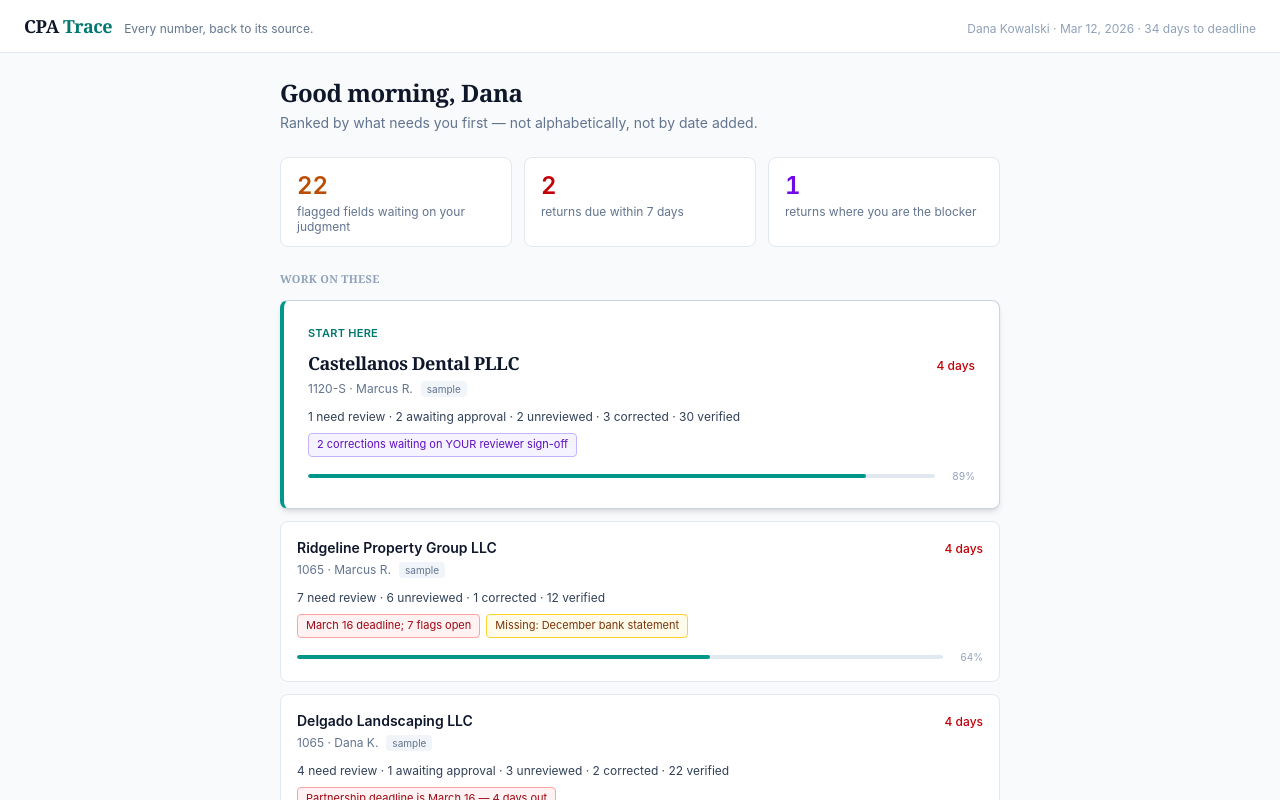
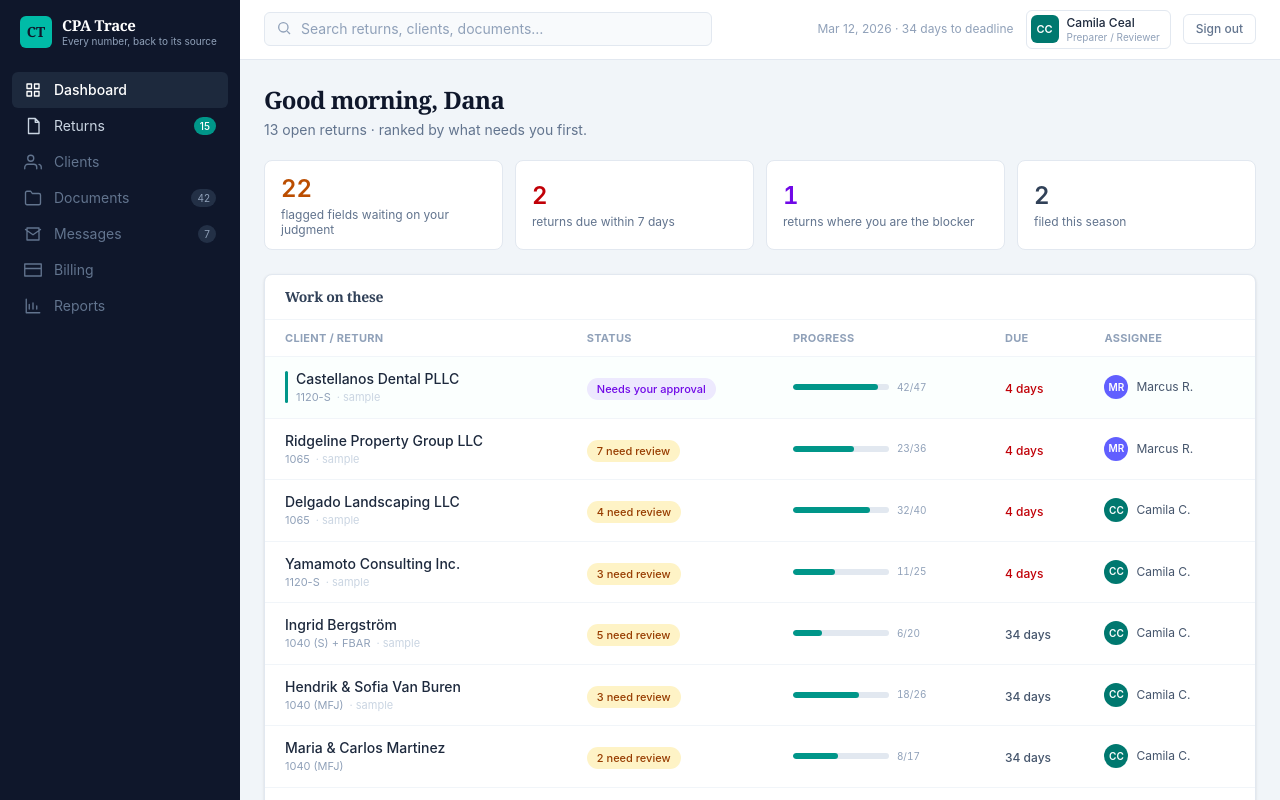
Before and after one commit to Hemanath17/cpatrace, a React (Vite) app: page / in a window 1280 px wide. Shown: the top 800 px of the page. Built offline with nearby package versions, Linux system fonts and the light colour scheme.

Commit message:
Modifying dashboard

```diff
--- a/src/App.jsx
+++ b/src/App.jsx
@@ -1,23 +1,56 @@
-import { Routes, Route, Link } from 'react-router-dom'
+import { Routes, Route } from 'react-router-dom'
+import Sidebar from './components/Sidebar.jsx'
 import Dashboard from './components/Dashboard.jsx'
 import ReturnReview from './components/ReturnReview.jsx'
 
+function TopBar() {
+  return (
+    <header className="flex items-center gap-4 border-b border-slate-200 bg-white px-6 py-2.5">
+      <div className="relative hidden max-w-md flex-1 md:block">
+        <input
+          type="text"
+          placeholder="Search returns, clients, documents…"
+          className="w-full rounded-md border border-slate-200 bg-slate-50 py-1.5 pl-9 pr-3 text-sm text-slate-700 placeholder:text-slate-400 focus:border-teal-500 focus:bg-white focus:outline-none"
+        />
+        <svg className="absolute left-3 top-2 h-4 w-4 text-slate-400" fill="none" viewBox="0 0 24 24" stroke="currentColor" strokeWidth="2">
+          <circle cx="11" cy="11" r="7" /><path d="m21 21-4.3-4.3" />
+        </svg>
+      </div>
+
+      <div className="ml-auto flex items-center gap-3">
+        <span className="hidden text-xs text-slate-400 sm:inline">
+          Mar 12, 2026 · 34 days to deadline
+        </span>
+        <div className="flex items-center gap-2 rounded-md border border-slate-200 py-1 pl-1 pr-2.5">
+          <span className="flex h-7 w-7 items-center justify-center rounded-md bg-teal-700 text-[11px] font-semibold text-white">
+            CC
+          </span>
+          <div className="leading-tight">
+            <p className="text-xs font-medium text-slate-800">Camila Ceal</p>
+            <p className="text-[10px] text-slate-400">Preparer / Reviewer</p>
+          </div>
+        </div>
+        <button className="rounded-md border border-slate-200 px-3 py-1.5 text-xs font-medium text-slate-500 hover:bg-slate-50">
+          Sign out
+        </button>
+      </div>
+    </header>
+  )
+}
+
 export default function App() {
   return (
-    <div className="min-h-screen bg-slate-50 text-slate-900">
-      <header className="flex items-baseline gap-3 border-b border-slate-200 bg-white px-6 py-3">
-        <Link to="/" className="font-display text-lg font-semibold tracking-tight">
-          CPA<span className="text-teal-700"> Trace</span>
-        </Link>
-        <span className="text-xs text-slate-500">Every number, back to its source.</span>
-        <span className="ml-auto text-xs text-slate-400">
-          Dana Kowalski · Mar 12, 2026 · 34 days to deadline
-        </span>
-      </header>
-      <Routes>
-        <Route path="/" element={<Dashboard />} />
-        <Route path="/return/:id" element={<ReturnReview />} />
-      </Routes>
+    <div className="flex min-h-screen bg-slate-100 text-slate-900">
+      <Sidebar />
+      <div className="flex min-w-0 flex-1 flex-col">
+        <TopBar />
+        <div className="flex-1 overflow-auto">
+          <Routes>
+            <Route path="/" element={<Dashboard />} />
+            <Route path="/return/:id" element={<ReturnReview />} />
+          </Routes>
+        </div>
+      </div>
     </div>
   )
 }
--- a/src/components/Dashboard.jsx
+++ b/src/components/Dashboard.jsx
@@ -1,180 +1,156 @@
 // ============================================================================
-// DASHBOARD (challenge 07)
+// DASHBOARD (challenge 07) — dense list view
 // ----------------------------------------------------------------------------
-// Answers one question: "what should I work on right now?"
-//
-// Design decisions to defend on video:
-//  - No charts. A dashboard of decisions, not reporting. The only
-//    visualization is ORDER — rank IS the answer.
-//  - Three header numbers, not six. Each is a decision aid ("is there
-//    anything I'm blocking?"), not a statistic.
-//  - Blocked-on-client returns are demoted below active work: unfinished
-//    is not the same as actionable. Nothing Dana does today moves them.
-//  - Completed returns leave the working list entirely.
-//  - The top card is visually heavier so the eye lands on the answer
-//    without being told where to look.
+//  - A scannable table, not cards. CPAs manage volume; density signals a tool
+//    that respects the work. Rank IS the answer — top row is where to start.
+//  - No charts. Decisions, not reporting.
+//  - Filter pills mirror the three questions a reviewer asks each morning.
+//  - Blocked-on-client returns sink to their own group: unfinished is not
+//    the same as actionable.
 // ============================================================================
 
 import { useState } from 'react'
-import { Link } from 'react-router-dom'
+import { useNavigate } from 'react-router-dom'
 import { useStore } from '../lib/store.jsx'
 import { rankReturns } from '../lib/priority.js'
 
 const WIRED_RETURN = 'ret_martinez'
 
 const PEOPLE = {
-  'dana.k': 'Dana K.',
-  'marcus.r': 'Marcus R.',
+  'dana.k': { name: 'Camila C.', initials: 'CC', tint: 'bg-teal-700' },
+  'marcus.r': { name: 'Marcus R.', initials: 'MR', tint: 'bg-indigo-500' },
 }
-
-const BLOCKER_STYLES = {
-  deadline_imminent: 'border-red-300 bg-red-50 text-red-800',
-  awaiting_approval: 'border-violet-300 bg-violet-50 text-violet-800',
-  waiting_on_client: 'border-amber-300 bg-amber-50 text-amber-900',
-  source_conflict: 'border-amber-300 bg-amber-50 text-amber-900',
-  poor_source: 'border-amber-300 bg-amber-50 text-amber-900',
-  high_flag_density: 'border-slate-300 bg-slate-100 text-slate-700',
-  yoy_anomaly: 'border-slate-300 bg-slate-100 text-slate-700',
-}
-
-const STATE_SUMMARY_ORDER = [
-  ['needs_review', 'need review'],
-  ['pending_approval', 'awaiting approval'],
-  ['ai_suggested', 'unreviewed'],
-  ['corrected', 'corrected'],
-  ['verified', 'verified'],
-]
 
 function totalFields(c) {
   return Object.values(c).reduce((a, b) => a + b, 0)
 }
-
 function reviewedFields(c) {
   return c.verified + c.corrected + c.locked
 }
 
-function stateSummary(c) {
-  const parts = STATE_SUMMARY_ORDER.filter(([key]) => c[key] > 0).map(
-    ([key, label]) => `${c[key]} ${label}`,
-  )
-  return parts.length ? parts.join(' · ') : 'No open items'
+// The single most important status per return, shown as a pill.
+function primaryStatus(r) {
+  if (r.done) return { label: 'Filed', cls: 'bg-slate-100 text-slate-500' }
+  if (r.awaitingMyApproval)
+    return { label: 'Needs your approval', cls: 'bg-violet-100 text-violet-700' }
+  if (r.state_counts.needs_review > 0)
+    return {
+      label: `${r.state_counts.needs_review} need review`,
+      cls: 'bg-amber-100 text-amber-800',
+    }
+  if (r.waitingOnClient)
+    return { label: 'Waiting on client', cls: 'bg-rose-100 text-rose-700' }
+  if (r.state_counts.ai_suggested > 0)
+    return { label: 'In review', cls: 'bg-sky-100 text-sky-700' }
+  return { label: 'Ready to file', cls: 'bg-emerald-100 text-emerald-700' }
 }
 
-function DueLabel({ daysLeft, done }) {
-  if (done) return <span className="text-xs text-slate-400">Filed</span>
+function DueCell({ daysLeft, done }) {
+  if (done) return <span className="text-xs text-slate-400">—</span>
   if (daysLeft < 0)
     return <span className="text-xs font-semibold text-red-700">Overdue</span>
   const urgent = daysLeft <= 7
   return (
-    <span
-      className={`text-xs font-medium ${urgent ? 'text-red-700' : 'text-slate-500'}`}
-    >
-      {daysLeft === 0 ? 'Due today' : `${daysLeft} days`}
+    <span className={`text-xs font-medium ${urgent ? 'text-red-700' : 'text-slate-600'}`}>
+      {daysLeft === 0 ? 'Today' : `${daysLeft} days`}
     </span>
   )
 }
 
-function ProgressBar({ counts }) {
+function Progress({ counts }) {
   const total = totalFields(counts)
-  const pct = total ? Math.round((reviewedFields(counts) / total) * 100) : 0
+  const done = reviewedFields(counts)
+  const pct = total ? Math.round((done / total) * 100) : 0
   return (
-    <div className="mt-3 flex items-center gap-2">
-      <div className="h-1 flex-1 overflow-hidden rounded-full bg-slate-200">
-        <div
-          className="h-full rounded-full bg-teal-600 transition-all"
-          style={{ width: `${pct}%` }}
-        />
+    <div className="flex items-center gap-2">
+      <div className="h-1.5 w-24 overflow-hidden rounded-full bg-slate-200">
+        <div className="h-full rounded-full bg-teal-600" style={{ width: `${pct}%` }} />
       </div>
-      <span className="w-8 shrink-0 text-right text-[10px] tabular-nums text-slate-400">
-        {pct}%
+      <span className="text-[10px] tabular-nums text-slate-400">
+        {done}/{total}
       </span>
     </div>
   )
 }
 
-function BlockerChips({ blockers }) {
-  if (!blockers?.length) return null
+function Assignee({ id }) {
+  const p = PEOPLE[id] ?? { name: id, initials: '??', tint: 'bg-slate-400' }
   return (
-    <div className="mt-2 flex flex-wrap gap-1.5">
-      {blockers.map((b) => (
-        <span
-          key={b.code}
-          className={`rounded border px-2 py-0.5 text-[11px] leading-relaxed ${
-            BLOCKER_STYLES[b.code] ?? BLOCKER_STYLES.high_flag_density
-          }`}
-        >
-          {b.detail}
+    <div className="flex items-center gap-2">
+      <span className={`flex h-6 w-6 items-center justify-center rounded-full text-[10px] font-semibold text-white ${p.tint}`}>
+        {p.initials}
       </span>
-      ))}
+      <span className="hidden text-xs text-slate-600 lg:inline">{p.name}</span>
     </div>
   )
 }
 
-function ReturnCard({ r, lead, muted }) {
+function Row({ r, lead, onOpen }) {
+  const status = primaryStatus(r)
   const isWired = r.id === WIRED_RETURN
   return (
-    <Link
-      to={`/return/${r.id}`}
-      className={`block rounded-lg border bg-white transition-colors ${
-        lead
-          ? 'border-slate-300 border-l-4 border-l-teal-600 p-6 shadow-md hover:border-teal-600'
-          : 'border-slate-200 p-4 hover:border-teal-600'
-      } ${muted ? 'opacity-70' : ''}`}
-    >
-      {lead && (
-        <p className="mb-2 text-[11px] font-semibold tracking-wide text-teal-700 uppercase">
-          Start here
-        </p>
-      )}
-      <div className="flex items-baseline justify-between gap-3">
-        <span
-          className={`truncate font-semibold text-slate-900 ${
-            lead ? 'font-display text-lg tracking-tight' : 'text-sm'
+    <tr
+      onClick={() => onOpen(r.id)}
+      className={`cursor-pointer border-b border-slate-100 hover:bg-teal-50/40 ${
+        lead ? 'bg-teal-50/30' : ''
       }`}
     >
-          {r.client}
+      <td className="py-3 pl-5 pr-3">
+        <div className="flex items-center gap-2">
+          {lead && <span className="h-8 w-[3px] shrink-0 rounded-full bg-teal-600" />}
+          <div className="min-w-0">
+            <p className="truncate text-sm font-medium text-slate-800">{r.client}</p>
+            <p className="text-[11px] text-slate-400">
+              {r.entity}
+              {!isWired && <span className="ml-1.5 text-slate-300">· sample</span>}
+            </p>
+          </div>
+        </div>
+      </td>
+      <td className="px-3 py-3">
+        <span className={`rounded-full px-2.5 py-1 text-[11px] font-medium ${status.cls}`}>
+          {status.label}
         </span>
-        <DueLabel daysLeft={r.daysLeft} done={r.done} />
-      </div>
-
-      <p className="mt-1 text-xs text-slate-500">
-        {r.entity} · {PEOPLE[r.assignee] ?? r.assignee}
-        {!isWired && (
-          <span className="ml-2 rounded bg-slate-100 px-1.5 py-0.5 text-[10px] text-slate-500">
-            sample
-          </span>
-        )}
-      </p>
-
-      <p className="mt-3 text-xs text-slate-700">{stateSummary(r.state_counts)}</p>
-
-      <BlockerChips blockers={r.blockers} />
-      <ProgressBar counts={r.state_counts} />
-    </Link>
+      </td>
+      <td className="px-3 py-3">
+        <Progress counts={r.state_counts} />
+      </td>
+      <td className="px-3 py-3">
+        <DueCell daysLeft={r.daysLeft} done={r.done} />
+      </td>
+      <td className="px-3 py-3 pr-5">
+        <Assignee id={r.assignee} />
+      </td>
+    </tr>
   )
 }
 
-function HeaderStat({ value, label, tone }) {
+function StatCard({ value, label, tone, active, onClick }) {
   const tones = {
     amber: 'text-amber-700',
     red: 'text-red-700',
     violet: 'text-violet-700',
+    slate: 'text-slate-700',
   }
   return (
-    <div className="rounded-lg border border-slate-200 bg-white px-4 py-3">
-      <p className={`text-2xl font-semibold tabular-nums ${tones[tone] ?? ''}`}>
-        {value}
-      </p>
+    <button
+      onClick={onClick}
+      className={`rounded-lg border bg-white px-4 py-3 text-left transition-colors ${
+        active ? 'border-teal-500 ring-1 ring-teal-500' : 'border-slate-200 hover:border-slate-300'
+      }`}
+    >
+      <p className={`text-2xl font-semibold tabular-nums ${tones[tone]}`}>{value}</p>
       <p className="mt-0.5 text-xs leading-tight text-slate-500">{label}</p>
-    </div>
+    </button>
   )
 }
 
 export default function Dashboard() {
   const { returns, meta } = useStore()
-  const [showCompleted, setShowCompleted] = useState(false)
+  const navigate = useNavigate()
+  const [filter, setFilter] = useState(null) // null | 'flags' | 'due' | 'approve'
+
   const ranked = rankReturns(returns, meta.as_of)
-
   const mine = ranked.filter((r) => r.assignee === meta.user.id)
 
   const flagsWaiting = mine.reduce((n, r) => n + r.state_counts.needs_review, 0)
@@ -185,96 +161,105 @@ export default function Dashboard() {
   const blocked = ranked.filter(
     (r) => !r.done && r.waitingOnClient && r.state_counts.needs_review === 0,
   )
-  const active = ranked.filter(
-    (r) =>
-      !r.done &&
-      !(r.waitingOnClient && r.state_counts.needs_review === 0),
+  let active = ranked.filter(
+    (r) => !r.done && !(r.waitingOnClient && r.state_counts.needs_review === 0),
   )
 
+  if (filter === 'flags') active = active.filter((r) => r.state_counts.needs_review > 0)
+  if (filter === 'due') active = active.filter((r) => r.daysLeft <= 7)
+  if (filter === 'approve') active = active.filter((r) => r.awaitingMyApproval)
+
+  const open = (id) => navigate(`/return/${id}`)
+
   return (
-    <main className="mx-auto max-w-3xl px-6 py-6">
-      <div className="mb-6">
-        <h1 className="text-2xl text-slate-900">
+    <main className="mx-auto max-w-6xl px-6 py-6">
+      <div className="mb-5">
+        <h1 className="font-display text-2xl tracking-tight text-slate-900">
           Good morning, {meta.user.name.split(' ')[0]}
         </h1>
         <p className="mt-1 text-sm text-slate-500">
-          Ranked by what needs you first — not alphabetically, not by date added.
+          {active.length + blocked.length} open returns · ranked by what needs you first.
         </p>
       </div>
 
-      <div className="mb-6 grid grid-cols-3 gap-3">
-        <HeaderStat
-          value={flagsWaiting}
-          label="flagged fields waiting on your judgment"
-          tone="amber"
-        />
-        <HeaderStat value={dueSoon} label="returns due within 7 days" tone="red" />
-        <HeaderStat
-          value={awaitingMe}
-          label="returns where you are the blocker"
-          tone="violet"
-        />
+      <div className="mb-6 grid grid-cols-2 gap-3 md:grid-cols-4">
+        <StatCard value={flagsWaiting} label="flagged fields waiting on your judgment" tone="amber"
+          active={filter === 'flags'} onClick={() => setFilter(filter === 'flags' ? null : 'flags')} />
+        <StatCard value={dueSoon} label="returns due within 7 days" tone="red"
+          active={filter === 'due'} onClick={() => setFilter(filter === 'due' ? null : 'due')} />
+        <StatCard value={awaitingMe} label="returns where you are the blocker" tone="violet"
+          active={filter === 'approve'} onClick={() => setFilter(filter === 'approve' ? null : 'approve')} />
+        <StatCard value={completed.length} label="filed this season" tone="slate"
+          active={false} onClick={() => {}} />
       </div>
 
-      <section>
-        <h2 className="mb-3 text-[11px] font-semibold tracking-wide text-slate-400 uppercase">
-          Work on these
+      <div className="overflow-hidden rounded-lg border border-slate-200 bg-white shadow-sm">
+        <div className="flex items-center justify-between border-b border-slate-100 px-5 py-3">
+          <h2 className="text-sm font-semibold text-slate-700">
+            {filter ? 'Filtered returns' : 'Work on these'}
           </h2>
-        <ul className="space-y-3">
+          {filter && (
+            <button onClick={() => setFilter(null)} className="text-xs text-teal-700 hover:underline">
+              Clear filter
+            </button>
+          )}
+        </div>
+
+        <table className="w-full">
+          <thead>
+            <tr className="border-b border-slate-100 text-left text-[11px] font-semibold uppercase tracking-wide text-slate-400">
+              <th className="py-2.5 pl-5 pr-3">Client / Return</th>
+              <th className="px-3 py-2.5">Status</th>
+              <th className="px-3 py-2.5">Progress</th>
+              <th className="px-3 py-2.5">Due</th>
+              <th className="px-3 py-2.5 pr-5">Assignee</th>
+            </tr>
+          </thead>
+          <tbody>
             {active.map((r, i) => (
-            <li key={r.id}>
-              <ReturnCard r={r} lead={i === 0} />
-            </li>
+              <Row key={r.id} r={r} lead={i === 0 && !filter} onOpen={open} />
             ))}
-        </ul>
-      </section>
+            {active.length === 0 && (
+              <tr>
+                <td colSpan={5} className="py-8 text-center text-sm text-slate-400">
+                  Nothing matches this filter.
+                </td>
+              </tr>
+            )}
+          </tbody>
+        </table>
 
-      {blocked.length > 0 && (
-        <section className="mt-6">
-          <h2 className="mb-1 text-[11px] font-semibold tracking-wide text-slate-400 uppercase">
-            Blocked on client
-          </h2>
-          <p className="mb-3 text-xs text-slate-500">
-            Unfinished, but nothing you do today moves them.
+        {blocked.length > 0 && !filter && (
+          <>
+            <div className="border-t border-slate-100 bg-slate-50 px-5 py-2">
+              <p className="text-[11px] font-semibold uppercase tracking-wide text-slate-400">
+                Blocked on client · nothing you do today moves them
               </p>
-          <ul className="space-y-2">
+            </div>
+            <table className="w-full">
+              <tbody>
                 {blocked.map((r) => (
-              <li key={r.id}>
-                <ReturnCard r={r} muted />
-              </li>
+                  <Row key={r.id} r={r} onOpen={open} />
                 ))}
-          </ul>
-        </section>
+              </tbody>
+            </table>
+          </>
         )}
 
-      {completed.length > 0 && (
-        <section className="mt-6">
+        {completed.length > 0 && !filter && (
+          <div className="border-t border-slate-100 bg-slate-50 px-5 py-2.5">
+            <span className="text-[11px] text-slate-400">
+              {completed.length} completed returns hidden ·{' '}
               <button
-            type="button"
-            onClick={() => setShowCompleted((v) => !v)}
-            className="text-[11px] font-semibold tracking-wide text-slate-400 uppercase hover:text-slate-600"
+                onClick={() => open(completed[0].id)}
+                className="text-teal-700 hover:underline"
               >
-            {showCompleted ? '▾' : '▸'} Completed ({completed.length})
+                view a filed example
               </button>
-          {showCompleted && (
-            <ul className="mt-3 space-y-2">
-              {completed.map((r) => (
-                <li key={r.id}>
-                  <Link
-                    to={`/return/${r.id}`}
-                    className="flex items-baseline justify-between rounded-md border border-slate-200 bg-white px-4 py-3 text-sm hover:border-teal-600"
-                  >
-                    <span className="text-slate-600">{r.client}</span>
-                    <span className="text-xs text-slate-400">
-                      {r.entity} · filed
             </span>
-                  </Link>
-                </li>
-              ))}
-            </ul>
+          </div>
         )}
-        </section>
-      )}
+      </div>
     </main>
   )
 }
--- /dev/null
+++ b/src/components/Sidebar.jsx
@@ -0,0 +1,102 @@
+import { Link, useLocation } from 'react-router-dom'
+
+// Nav shell. "Returns" + "Dashboard" are real; the rest are present to show
+// where the full product lives (documents, messaging, billing). They're
+// deliberately inert — see README. A reviewer should read this as "the
+// reviewer workflow is built deeply; the surrounding product is scaffolded."
+const NAV = [
+  { label: 'Dashboard', to: '/', icon: 'grid', live: true },
+  { label: 'Returns', to: '/', icon: 'file', live: true, badge: 15 },
+  { label: 'Clients', to: null, icon: 'users' },
+  { label: 'Documents', to: null, icon: 'folder', badge: 42 },
+  { label: 'Messages', to: null, icon: 'mail', badge: 7 },
+  { label: 'Billing', to: null, icon: 'card' },
+  { label: 'Reports', to: null, icon: 'chart' },
+]
+
+const ICONS = {
+  grid: 'M4 4h6v6H4zM14 4h6v6h-6zM4 14h6v6H4zM14 14h6v6h-6z',
+  file: 'M6 2h9l5 5v15H6zM15 2v5h5',
+  users: 'M17 21v-2a4 4 0 0 0-4-4H5a4 4 0 0 0-4 4v2M9 11a4 4 0 1 0 0-8 4 4 0 0 0 0 8zM23 21v-2a4 4 0 0 0-3-3.87',
+  folder: 'M22 19a2 2 0 0 1-2 2H4a2 2 0 0 1-2-2V5a2 2 0 0 1 2-2h5l2 3h9a2 2 0 0 1 2 2z',
+  mail: 'M4 4h16v16H4zM22 6l-10 7L2 6',
+  card: 'M1 4h22v16H1zM1 10h22',
+  chart: 'M3 3v18h18M7 16v-6M12 16V8M17 16v-4',
+}
+
+function Icon({ name }) {
+  return (
+    <svg className="h-[18px] w-[18px] shrink-0" fill="none" viewBox="0 0 24 24" stroke="currentColor" strokeWidth="1.8" strokeLinecap="round" strokeLinejoin="round">
+      <path d={ICONS[name]} />
+    </svg>
+  )
+}
+
+export default function Sidebar() {
+  const { pathname } = useLocation()
+
+  return (
+    <aside className="flex w-60 shrink-0 flex-col bg-slate-900 text-slate-300">
+      <div className="flex items-center gap-2.5 px-5 py-4">
+        <span className="flex h-8 w-8 items-center justify-center rounded-md bg-teal-500 font-display text-sm font-bold text-slate-900">
+          CT
+        </span>
+        <div className="leading-tight">
+          <p className="font-display text-[15px] font-semibold tracking-tight text-white">
+            CPA Trace
+          </p>
+          <p className="text-[10px] text-slate-400">Every number, back to its source</p>
+        </div>
+      </div>
+
+      <nav className="mt-2 flex-1 px-3">
+        {NAV.map((item, i) => {
+          const active = item.live && item.to === '/' && pathname === '/' && item.label === 'Dashboard'
+          const base =
+            'flex items-center gap-3 rounded-md px-3 py-2 text-sm transition-colors'
+          if (!item.live) {
+            return (
+              <div
+                key={i}
+                title="Part of the full product — not built in this prototype"
+                className={`${base} cursor-default text-slate-500`}
+              >
+                <Icon name={item.icon} />
+                <span className="flex-1">{item.label}</span>
+                {item.badge && (
+                  <span className="rounded-full bg-slate-700/60 px-1.5 py-0.5 text-[10px] text-slate-400">
+                    {item.badge}
+                  </span>
+                )}
+              </div>
+            )
+          }
+          return (
+            <Link
+              key={i}
+              to={item.to}
+              className={`${base} ${
+                active
+                  ? 'bg-slate-800 font-medium text-white'
+                  : 'text-slate-300 hover:bg-slate-800/60 hover:text-white'
+              }`}
+            >
+              <Icon name={item.icon} />
+              <span className="flex-1">{item.label}</span>
+              {item.badge && (
+                <span className="rounded-full bg-teal-600 px-1.5 py-0.5 text-[10px] font-medium text-white">
+                  {item.badge}
+                </span>
+              )}
+            </Link>
+          )
+        })}
+      </nav>
+
+      <div className="border-t border-slate-800 px-4 py-3">
+        <p className="text-[10px] text-slate-500">Sundial &amp; Associates CPA</p>
+        <p className="text-[10px] text-slate-600">Tax season 2025 · Prototype</p>
+      </div>
+    </aside>
+  )
+}
```
Lines whose indentation alone changed are shown as unchanged.
